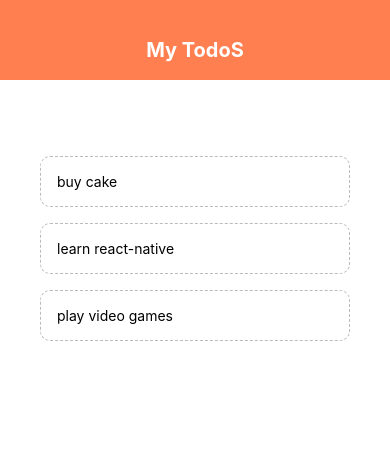
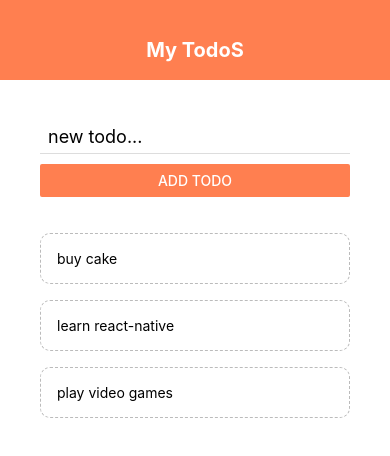
Before and after one commit to ImaneElMouradi/todoApp, a React Native app: screen / in a window 390 px wide. Shown: the top 456 px of the page. Built offline with nearby package versions, Linux system fonts and the light colour scheme.

Commit message:
add: todos input & display

```diff
--- a/App.js
+++ b/App.js
@@ -3,6 +3,7 @@
 
 import Header from "./components/Header";
 import TodoItem from "./components/TodoItem";
+import AddTodo from "./components/AddTodo";
 
 export default function App() {
   const [todos, setTodos] = useState([
@@ -26,10 +27,23 @@
     });
   };
 
+  const submitHandler = text => {
+    setTodos(prevTodos => {
+      return [
+        {
+          text: text,
+          key: Math.random().toString()
+        },
+        ...prevTodos
+      ];
+    });
+  };
+
   return (
     <View style={styles.container}>
       <Header />
       <View style={styles.content}>
+        <AddTodo submitHandler={submitHandler} />
         <View style={styles.list}>
           <FlatList
             data={todos}
--- a/components/AddTodo.js
+++ b/components/AddTodo.js
@@ -0,0 +1,36 @@
+import React, { useState } from "react";
+import { StyleSheet, Text, TextInput, Button, View } from "react-native";
+
+export default function AddTodo({ submitHandler }) {
+  const [text, setText] = useState("");
+
+  const changeHandler = value => {
+    setText(value);
+  };
+
+  return (
+    <View>
+      <TextInput
+        placeholder="new todo..."
+        onChangeText={changeHandler}
+        style={styles.input}
+      />
+      <Button
+        onPress={() => submitHandler(text)}
+        title="Add Todo"
+        color="coral"
+      />
+    </View>
+  );
+}
+
+const styles = StyleSheet.create({
+  input: {
+    marginBottom: 10,
+    paddingHorizontal: 8,
+    paddingVertical: 6,
+    borderBottomWidth: 1,
+    borderBottomColor: "#ddd",
+    fontSize: 18
+  }
+});
```
